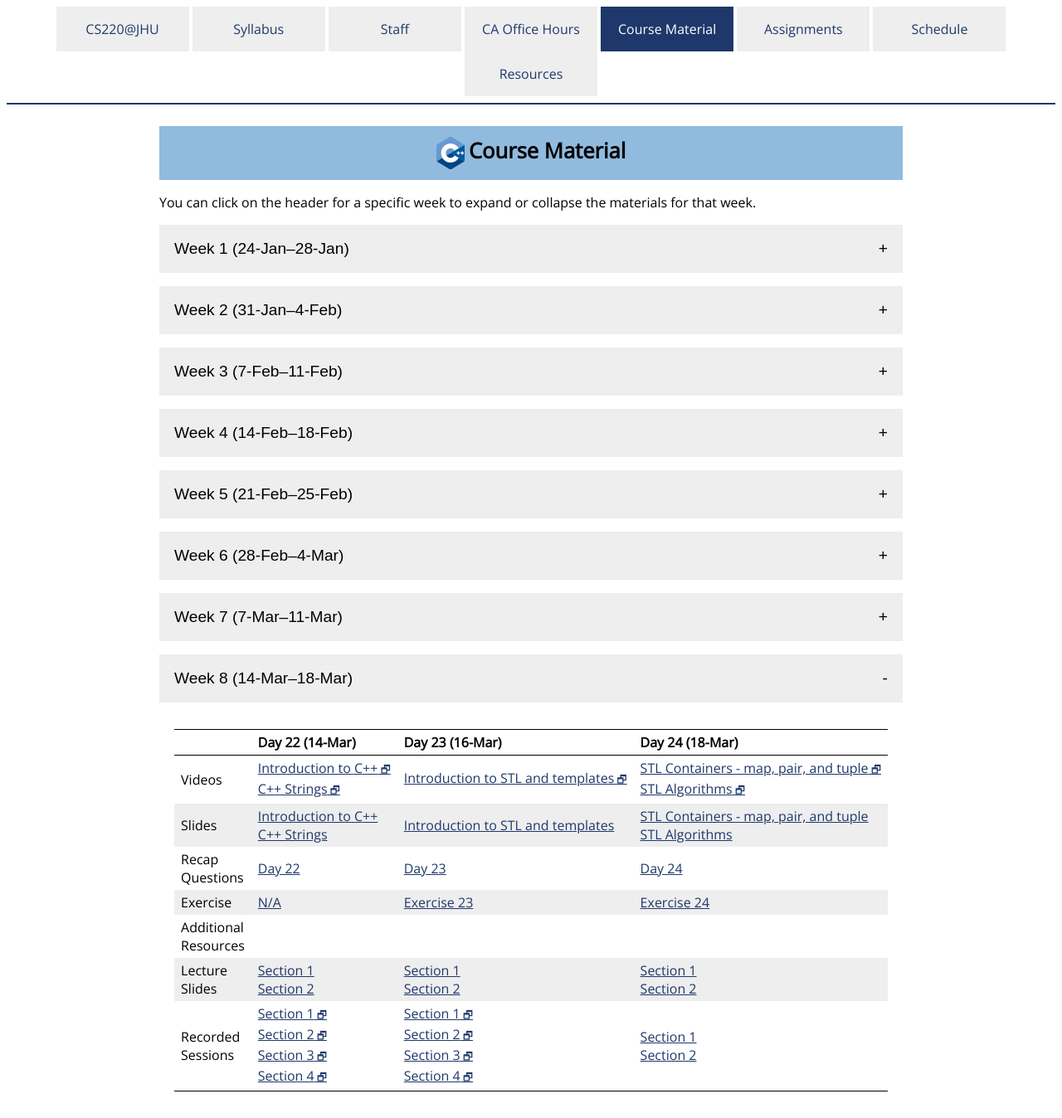
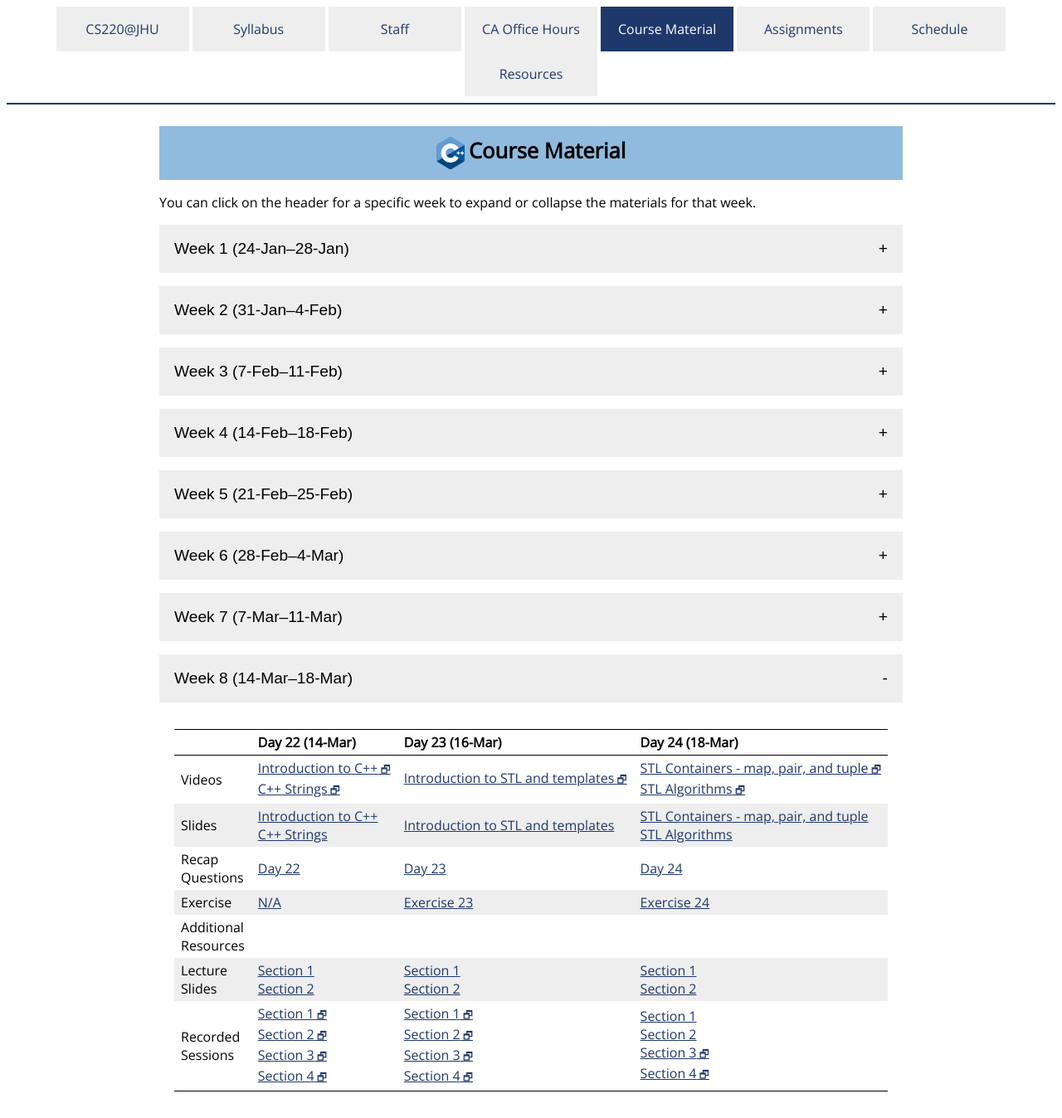
Before and after one commit to jhu-ip/cs220-s22, a Jekyll site: the page built from material.md, in a window 1280 px wide. Shown: the whole page at 83% size. Built offline with Jekyll 4.4.1, drawn with Linux system fonts in a browser that asks for light colours; some web fonts are replaced.

Commit message:
added fri mar 18 recordings for sections 03 an 04

```diff
--- a/material.csv
+++ b/material.csv
@@ -270,3 +270,5 @@
 8,3,18-Mar,LectureSlides,Section 2,slides/sec02/24.pdf
 8,3,18-Mar,Recording,Section 1,###
 8,3,18-Mar,Recording,Section 2,###
+8,3,18-Mar,Recording,Section 3,https://jh.hosted.panopto.com/Panopto/Pages/Viewer.aspx?id=208e21fa-aed7-4759-a7fd-ae5c014c2809
+8,3,18-Mar,Recording,Section 4,https://jh.hosted.panopto.com/Panopto/Pages/Viewer.aspx?id=c39a0ba2-4d86-4d58-a41d-ae5c00faabbe
--- a/material.md
+++ b/material.md
@@ -469,7 +469,7 @@
       <td>Recorded<br>Sessions</td>
       <td><a class='external' target='_blank' href='https://jh.hosted.panopto.com/Panopto/Pages/Viewer.aspx?id=8569857b-044d-4506-934b-ae580126139e'>Section 1</a><br><a class='external' target='_blank' href='https://jh.hosted.panopto.com/Panopto/Pages/Viewer.aspx?id=c5336e3e-890c-4bc2-940a-ae580137a743'>Section 2</a><br><a class='external' target='_blank' href='https://jh.hosted.panopto.com/Panopto/Pages/Viewer.aspx?id=92f020b6-8cc4-42d6-8f37-ae5801488078'>Section 3</a><br><a class='external' target='_blank' href='https://jh.hosted.panopto.com/Panopto/Pages/Viewer.aspx?id=aa51ae78-1a91-4616-92f3-ae5800f33049'>Section 4</a></td>
       <td><a class='external' target='_blank' href='https://jh.hosted.panopto.com/Panopto/Pages/Viewer.aspx?id=11aa5900-15c5-4004-bb96-ae5a01200065'>Section 1</a><br><a class='external' target='_blank' href='https://jh.hosted.panopto.com/Panopto/Pages/Viewer.aspx?id=5750d5b9-e1d1-498d-812f-ae5a01362842'>Section 2</a><br><a class='external' target='_blank' href='https://jh.hosted.panopto.com/Panopto/Pages/Viewer.aspx?id=8d7aad31-5268-4ea0-95a5-ae5a014fe37f'>Section 3</a><br><a class='external' target='_blank' href='https://jh.hosted.panopto.com/Panopto/Pages/Viewer.aspx?id=302d45ff-4bcd-4511-9e93-ae5a00f5b142'>Section 4</a></td>
-      <td><a href='###'>Section 1</a><br><a href='###'>Section 2</a></td>
+      <td><a href='###'>Section 1</a><br><a href='###'>Section 2</a><br><a class='external' target='_blank' href='https://jh.hosted.panopto.com/Panopto/Pages/Viewer.aspx?id=208e21fa-aed7-4759-a7fd-ae5c014c2809'>Section 3</a><br><a class='external' target='_blank' href='https://jh.hosted.panopto.com/Panopto/Pages/Viewer.aspx?id=c39a0ba2-4d86-4d58-a41d-ae5c00faabbe'>Section 4</a></td>
     </tr>
   </tbody>
 </table>
```
